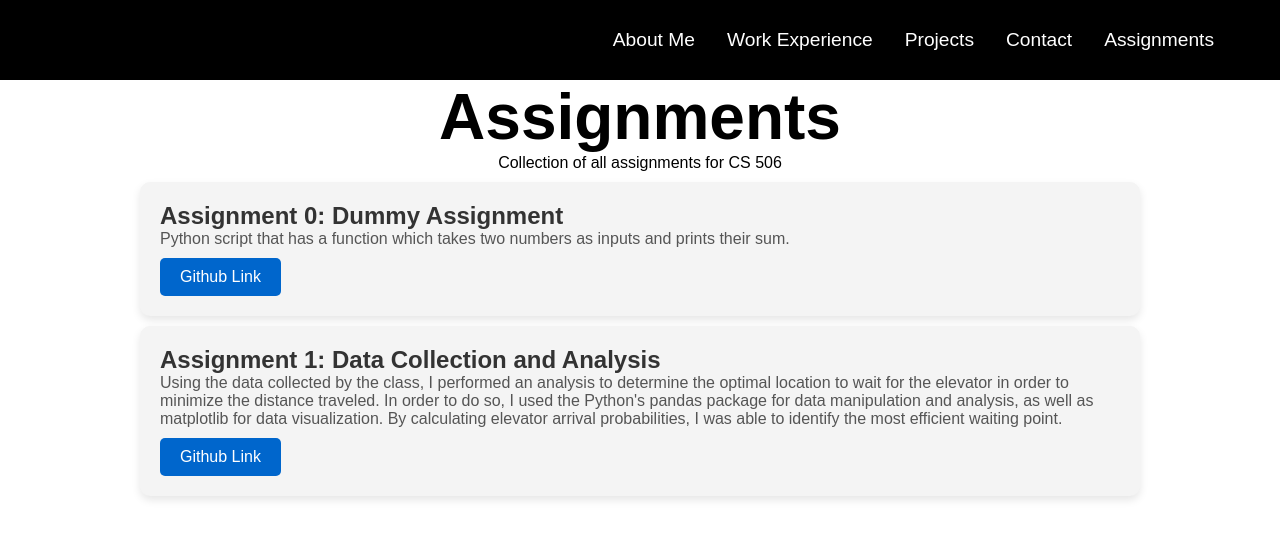
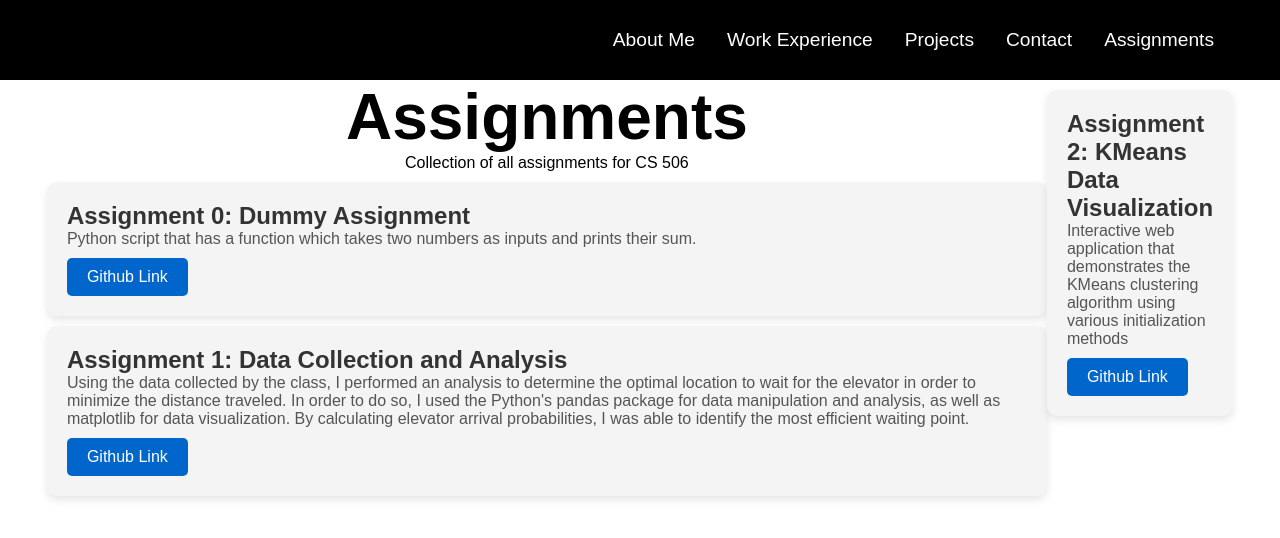
Before and after one commit to alicehan8/alicehan8.github.io, a plain HTML site: page assignments.html in a window 1280 px wide. Drawn offline with Linux system fonts and the light colour scheme.

Commit message:
adding assignment 2

```diff
--- a/assignments.html
+++ b/assignments.html
@@ -61,7 +61,16 @@
             Link</button>
         </div>
       </div>
+      <div class="assignment__card"></div>
+      <div class="card">
+        <h2>Assignment 2: KMeans Data Visualization</h2>
+        <p> Interactive web application that demonstrates the KMeans clustering algorithm using various initialization
+          methods </p>
+        <button onclick="window.open('https://github.com/alicehan8/alicehan-assignment-2', '_blank')">Github
+          Link</button>
+      </div>
     </div>
+  </div>
   </div>
   </div>
 
```
